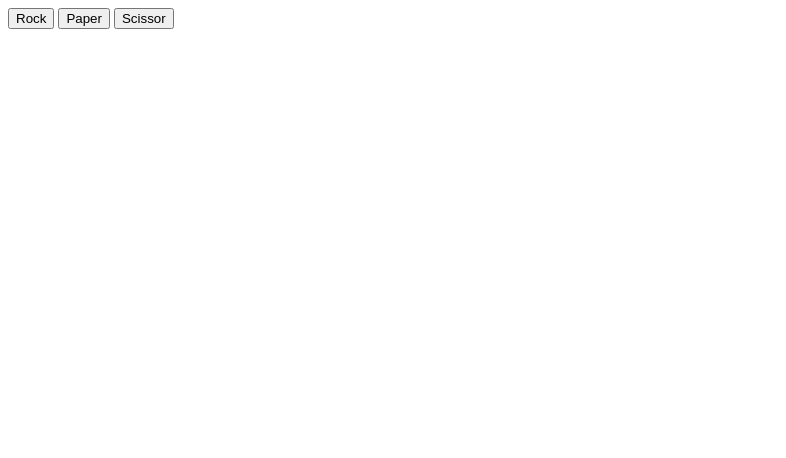
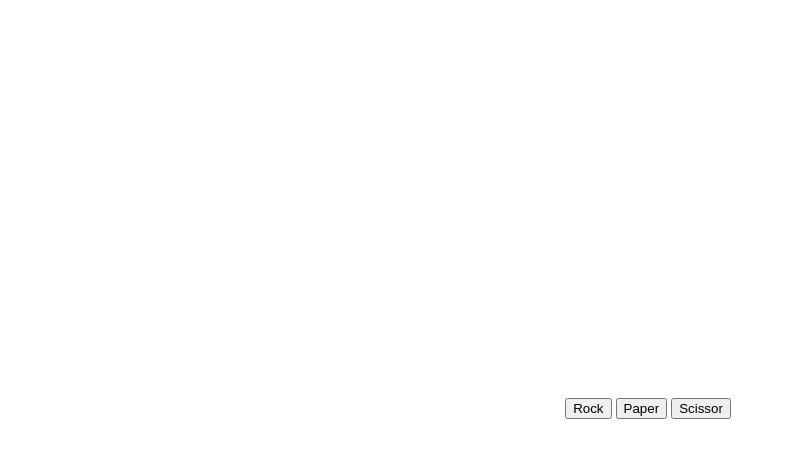
Before and after one commit to wakester25/rock-paper-scissors, a plain HTML site: page index.html in a window 1280 px wide. Shown: the whole page, without its empty margins (0-786 px from the left). Drawn offline with Linux system fonts and the light colour scheme.

Commit message:
Add basic CSS flexbox to center content

```diff
--- a/index.html
+++ b/index.html
@@ -5,13 +5,21 @@
     <meta http-equiv="X-UA-Compatible" content="IE=edge">
     <meta name="viewport" content="width=device-width, initial-scale=1.0">
     <title>RPS!</title>
+    <link rel="stylesheet" href="styles.css">
     <script src="./code.js" defer></script>
+
 </head>
 <body>
-    <div id="displayBox"></div>
-    <div id="scoreBox"></div>
-    <button>Rock</button>
-    <button>Paper</button>
-    <button>Scissor</button>
+    <div class="parent-container">
+        <div class="display-container">
+            <div id="displayBox"></div>
+            <div id="scoreBox"></div>
+        </div>
+        <div class="button-container">
+            <button>Rock</button>
+            <button>Paper</button>
+            <button>Scissor</button>
+        </div>
+    </div>
 </body>
 </html>
--- /dev/null
+++ b/styles.css
@@ -0,0 +1,10 @@
+
+.parent-container {
+    display: flex;
+    flex-direction: column;
+    align-items: center;
+    justify-content: center;
+    height: 100vh;
+    width: 100vw;
+
+}
```
